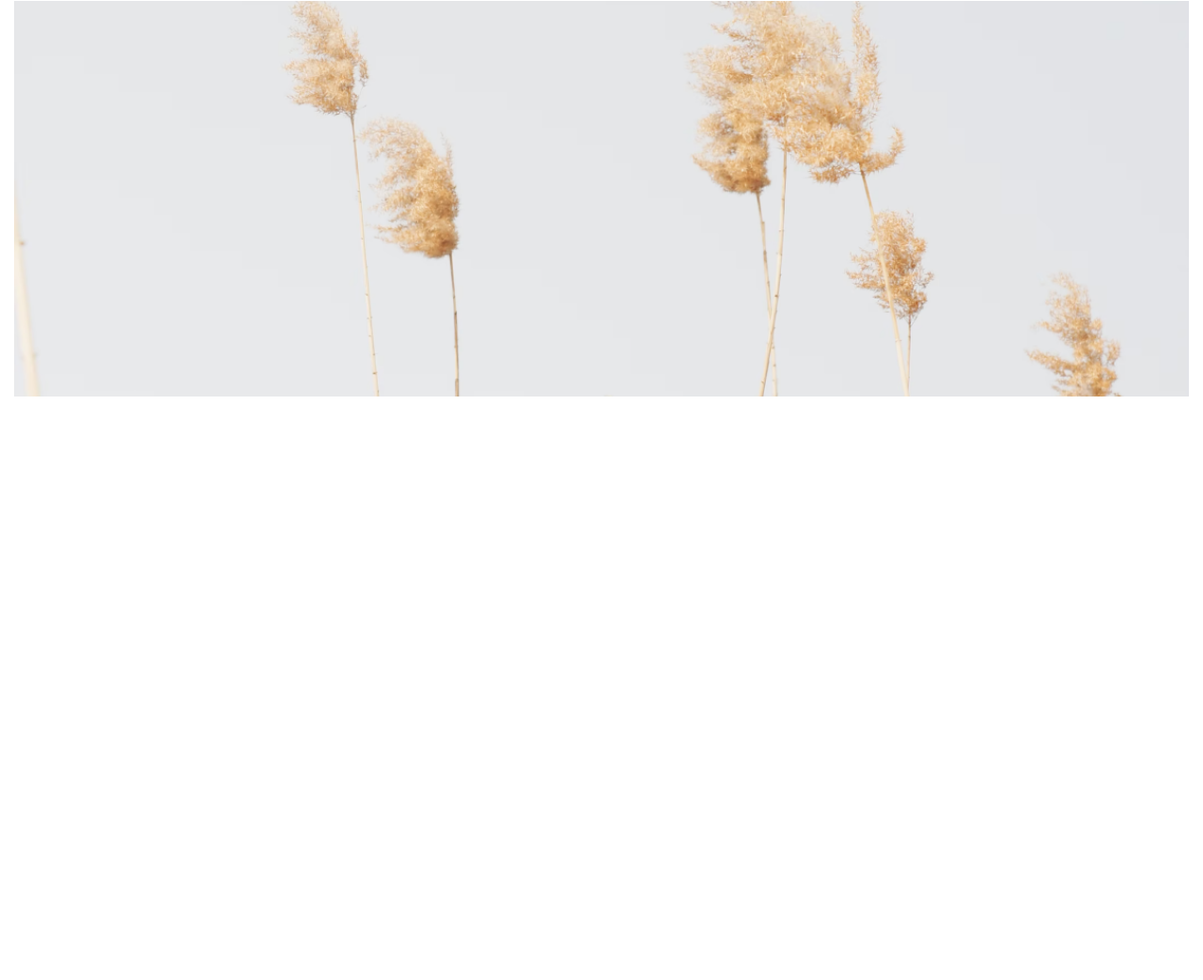
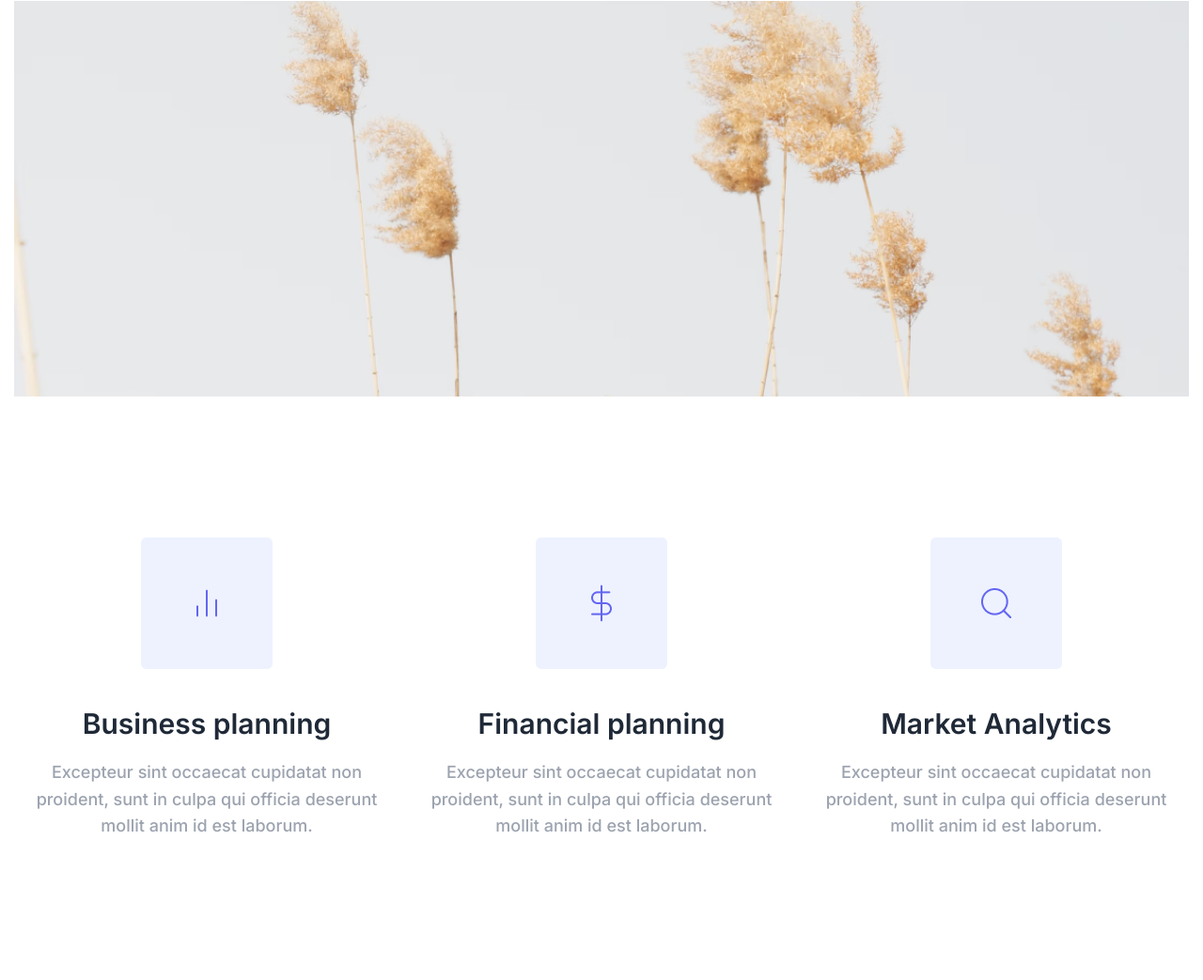
Before and after one commit to tomahawk535/ditch, a website: page #src/index.html in a window 1280 px wide. Shown: the part 3689-4732 px from the top of the page at 94% size. Before the commit the page ends 4111 px from the top, so only its background shows below. Drawn offline with nearby package versions, Linux system fonts and the light colour scheme; files that its build step writes are made by us from their sources; files whose address does not match are found by name.

Commit message:
add services section

```diff
--- a/#src/index.html
+++ b/#src/index.html
@@ -168,6 +168,24 @@
 					</div>
 
 				</div>
+
+				<div class="services__container _container">
+					<div class="services__item">
+						<img src="img/icons/Group 34.png" alt="services" class="services__img">
+						<h3 class="services__title">Business planning</h3>
+						<p class="services__description">Excepteur sint occaecat cupidatat non proident, sunt in culpa qui officia deserunt mollit anim id est laborum.</p>
+					</div>
+					<div class="services__item">
+						<img src="img/icons/Group 35.png" alt="services" class="services__img">
+						<h3 class="services__title">Financial planning</h3>
+						<p class="services__description">Excepteur sint occaecat cupidatat non proident, sunt in culpa qui officia deserunt mollit anim id est laborum.</p>
+					</div>
+					<div class="services__item">
+						<img src="img/icons/Group 36.png" alt="services" class="services__img">
+						<h3 class="services__title">Market Analytics</h3>
+						<p class="services__description">Excepteur sint occaecat cupidatat non proident, sunt in culpa qui officia deserunt mollit anim id est laborum.</p>
+					</div>
+				</div>
 			</main>
 			@@include('_footer.html',{})
 		</div>
--- a/#src/scss/style.scss
+++ b/#src/scss/style.scss
@@ -381,6 +381,40 @@ body {
 	}
 }
 
+.services__container {
+	display: flex;
+	justify-content: space-between;
+	align-items: center;
+	padding: 150px 0;
+
+	.services__item {
+		display: flex;
+		justify-content: center;
+		align-items: center;
+		flex-direction: column;
+		text-align: center;
+		margin-right: 10px;
+
+		&:last-child {
+			margin-right: 0;
+		}
+
+		.services__title {
+			padding: 40px 0 20px;
+			font-weight: 600;
+			font-size: 30px;
+			line-height: 120%;
+		}
+		.services__description {
+			font-weight: 400;
+			font-size: 18px;
+			line-height: 156%;
+			color: #9CA3AF;
+		}
+
+	}
+}
+
 ._touch {
 	.feed__container {
 		.feed__projects {
@@ -533,6 +567,15 @@ body {
 			}
 		}
 	}
+
+	.services__container {
+		flex-direction: column;
+		padding: 70px 0;
+
+		.services__item {
+			margin: 5px 0 5px 0;
+		}
+	}
 }
 
 @media (max-width: 500px) {
```
Also changed, not shown: ditch/index.html (+18 -0 lines), #src/img/icons/Group 34.png (added), #src/img/icons/Group 35.png (added), #src/img/icons/Group 36.png (added), ditch/css/style.min.css, ditch/img/icons/Group 34.png (added), ditch/img/icons/Group 35.png (added), ditch/img/icons/Group 36.png (added).
